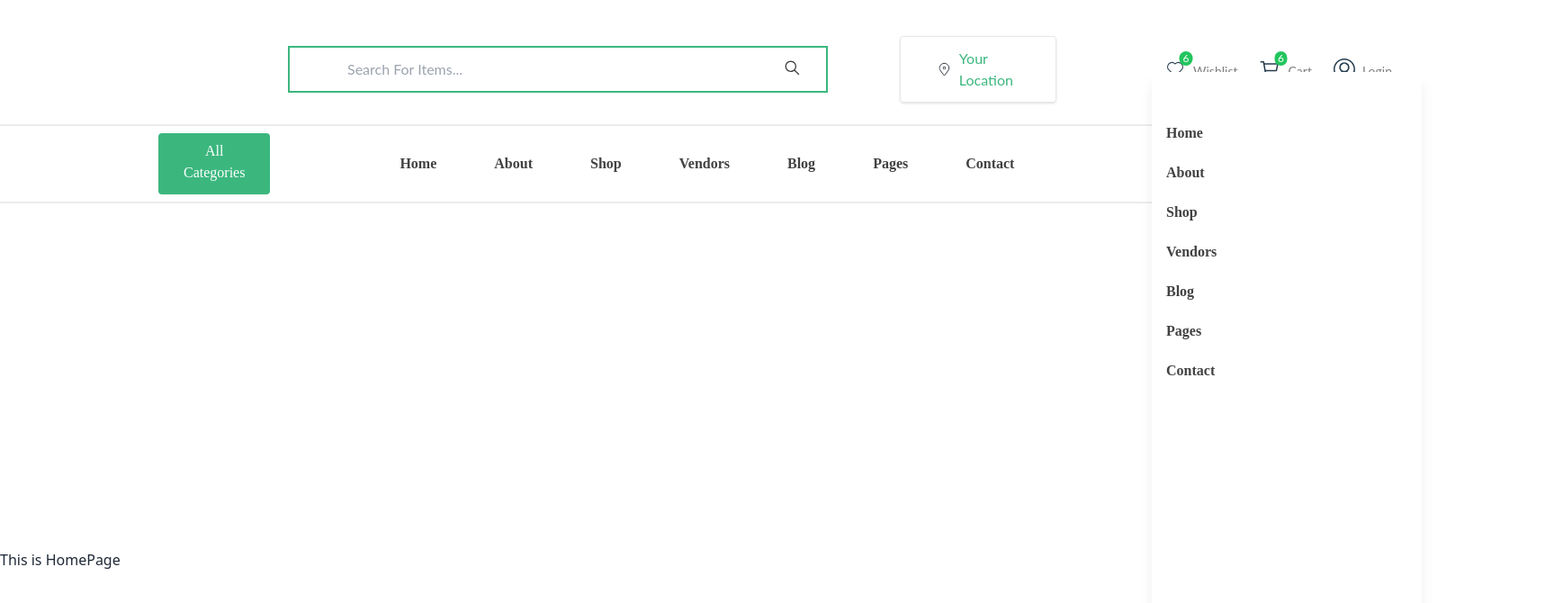
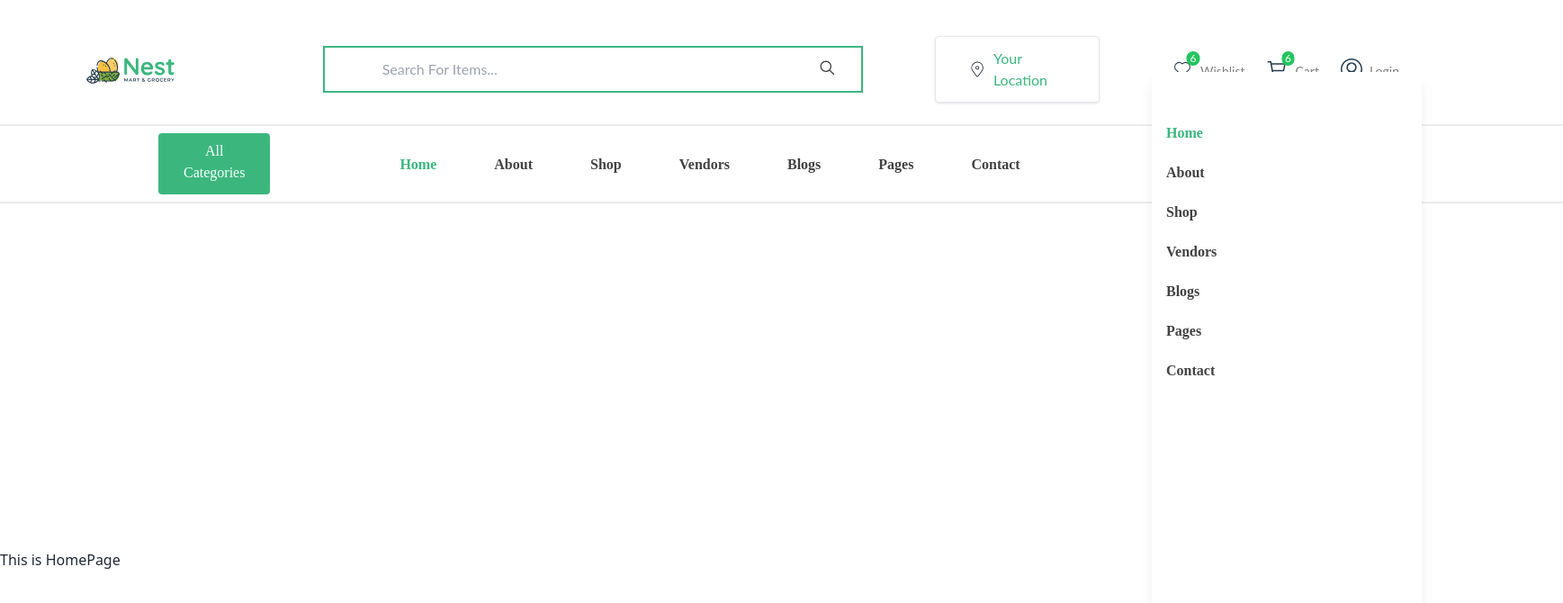
Before and after one commit to emonkhan500/E-Mart-Client, a React (Vite) app: page / in a window 1280 px wide. Shown: the top 670 px of the page at 90% size, 1737 px wide, since content can reach past the window. Built offline with nearby package versions, Linux system fonts and the light colour scheme.

Commit message:
nav % sabnav desing complete

```diff
--- a/src/Shared/Nav/Nav.jsx
+++ b/src/Shared/Nav/Nav.jsx
@@ -9,29 +9,101 @@ import { CiHeart, CiLocationOn, CiMenuFries } from "react-icons/ci";
 import { IoCartOutline } from "react-icons/io5";
 import { VscAccount } from "react-icons/vsc";
 import SabNav from "./SabNav";
+import { NavLink } from "react-router-dom";
 
 const Nav = () => {
 
   const [mobileSidebarOpen, setMobileSidebarOpen] = useState(false);
 
+  const navlinks = (
+    <>
+  <li>
+    <NavLink
+    to='/'
+    className={({isActive})=>isActive ?"quick font-extrabold text-[#3BB77E]":"quick font-bold text-[#424242]"}
+    >
+  Home
+
+    </NavLink>
+  </li>
+  <li>
+    <NavLink
+    to='/about'
+    className={({isActive})=>isActive ?"quick font-extrabold text-[#3BB77E]":"quick font-bold text-[#424242]"}
+    >
+  About
+
+    </NavLink>
+  </li>
+  <li>
+    <NavLink
+    to='/shop'
+    className={({isActive})=>isActive ?"quick font-extrabold text-[#3BB77E]":"quick font-bold text-[#424242]"}
+    >
+  Shop
+
+    </NavLink>
+  </li>
+  <li>
+    <NavLink
+    to='/vendors'
+    className={({isActive})=>isActive ?"quick font-extrabold text-[#3BB77E]":"quick font-bold text-[#424242]"}
+    >
+  Vendors
+
+    </NavLink>
+  </li>
+  <li>
+    <NavLink
+    to='/blogs'
+    className={({isActive})=>isActive ?"quick font-extrabold text-[#3BB77E]":"quick font-bold text-[#424242]"}
+    >
+  Blogs
+
+    </NavLink>
+  </li>
+  <li>
+    <NavLink
+    to='/pages'
+    className={({isActive})=>isActive ?"quick font-extrabold text-[#3BB77E]":"quick font-bold text-[#424242]"}
+    >
+  Pages
+
+    </NavLink>
+  </li>
+  <li>
+    <NavLink
+    to='/contact'
+    className={({isActive})=>isActive ?"quick font-extrabold text-[#3BB77E]":"quick font-bold text-[#424242]"}
+    >
+  Contact
+
+    </NavLink>
+  </li>
+
+
+
+  </>
+  )
+
   return (
-    <div className="flex flex-col ">
-      <nav className="lato flex items-center gap-8 lg:gap-20 lg:px-20 mx-auto  h-auto mt-10 mb-6">
+    <div className="w-screen flex flex-col ">
+      <nav className=" lato flex items-center gap-8 lg:gap-20 md:px-4  mx-auto  h-auto mt-10 mb-6">
         {/* small menu */}
         <div>
           <CiMenuFries
-            className="text-[1.6rem]  md:pl-0 text-[#424242]c cursor-pointer md:hidden flex"
+            className="text-[1.6rem]  md:pl-0 text-[#424242]c cursor-pointer lg:hidden flex"
             onClick={() => setMobileSidebarOpen(!mobileSidebarOpen)}
           />
         </div>
 
         {/* logo */}
 
-        <div className="">
+        <div className="w-32  md:w-[160px] lg:w-[200px] lg:pr-20">
           <img
             src={logo}
             alt="logo"
-            className="w-32 md:w-[160px] lg:w-[200px] lg:pr-20"
+            className=""
           />
         </div>
 
@@ -45,12 +117,12 @@ const Nav = () => {
           </div>
         </div>
         {/*  location div */}
-        <div className=" border rounded px-10 py-3 shadow hidden lg:flex gap-2 items-center justify-center ">
+        <div className=" border rounded px-9 py-3 shadow hidden lg:flex gap-2 items-center justify-center ">
           <CiLocationOn className="text-2xl" />
           <h1 className="text-[#3BB77E]">Your Location</h1>
         </div>
         {/* lcon div */}
-        <div className="flex items-center pl-10 gap-2 md:gap-6">
+        <div className="flex items-center  gap-2 md:gap-6">
           {/*wishlist icon */}
           <div className="flex gap-2 items-center justify-center">
             <div className="indicator">
@@ -99,19 +171,13 @@ const Nav = () => {
     mobileSidebarOpen ? "translate-x-0" : "translate-x-full"
   }`}
 >
-  <ul className="quick font-bold gap-[20px] text-[1rem] flex flex-col text-[#424242] mt-10">
-    <li className="cursor-pointer">Home</li>
-    <li className="cursor-pointer">About</li>
-    <li className="cursor-pointer">Shop</li>
-    <li className="cursor-pointer">Vendors</li>
-    <li className="cursor-pointer">Blog</li>
-    <li className="cursor-pointer">Pages</li>
-    <li className="cursor-pointer">Contact</li>
+  <ul className=" gap-[20px] text-[1rem] flex flex-col  mt-10">
+    {navlinks}
   </ul>
 </aside>
 
       </nav>
-      <div className="hidden md:block">
+      <div className="w-fit hidden lg:block">
       <SabNav></SabNav>
       </div>
     </div>
@@ -119,5 +185,3 @@ const Nav = () => {
 };
 
 export default Nav;
-
-// {/* nav links */}
--- a/src/Shared/Nav/SabNav.jsx
+++ b/src/Shared/Nav/SabNav.jsx
@@ -3,25 +3,93 @@ import { BsArrowRight } from "react-icons/bs";
 import { CgIfDesign } from "react-icons/cg";
 import { FaCubesStacked } from "react-icons/fa6";
 import { BiSupport } from "react-icons/bi";
+import { NavLink } from "react-router-dom";
 
 const SabNav = () => {
+
+const navlinks = (
+  <>
+<li>
+  <NavLink
+  to='/'
+  className={({isActive})=>isActive ?"quick font-extrabold text-[#3BB77E]":"quick font-bold text-[#424242]"}
+  >
+Home
+
+  </NavLink>
+</li>
+<li>
+  <NavLink
+  to='/about'
+  className={({isActive})=>isActive ?"quick font-extrabold text-[#3BB77E]":"quick font-bold text-[#424242]"}
+  >
+About
+
+  </NavLink>
+</li>
+<li>
+  <NavLink
+  to='/shop'
+  className={({isActive})=>isActive ?"quick font-extrabold text-[#3BB77E]":"quick font-bold text-[#424242]"}
+  >
+Shop
+
+  </NavLink>
+</li>
+<li>
+  <NavLink
+  to='/vendors'
+  className={({isActive})=>isActive ?"quick font-extrabold text-[#3BB77E]":"quick font-bold text-[#424242]"}
+  >
+Vendors
+
+  </NavLink>
+</li>
+<li>
+  <NavLink
+  to='/blogs'
+  className={({isActive})=>isActive ?"quick font-extrabold text-[#3BB77E]":"quick font-bold text-[#424242]"}
+  >
+Blogs
+
+  </NavLink>
+</li>
+<li>
+  <NavLink
+  to='/pages'
+  className={({isActive})=>isActive ?"quick font-extrabold text-[#3BB77E]":"quick font-bold text-[#424242]"}
+  >
+Pages
+
+  </NavLink>
+</li>
+<li>
+  <NavLink
+  to='/contact'
+  className={({isActive})=>isActive ?"quick font-extrabold text-[#3BB77E]":"quick font-bold text-[#424242]"}
+  >
+Contact
+
+  </NavLink>
+</li>
+
+
+
+</>
+)
+
+
+
   return (
-    <div className="border-[#ECECEC] border-t-2 border-b-2 ">
+    <div className="border-[#ECECEC]  border-t-2 border-b-2 ">
       <div className=" flex md:px-9 lg:px-44 mx-auto mt-2 mb-2 md:gap-10 lg:gap-36 ">
         {/* all category div */}
         <div className="px-7 py-2 bg-[#3BB77E] text-white rounded quick ">
           <button>All Categories</button>
         </div>
         {/*navlink pages */}
-        <ul className="quick font-bold items-center md:gap-10 lg:gap-16 text-[1rem] text-[#424242] md:flex hidden">
-          <li className="">Home</li>
-          <li className="">About</li>
-          <li className="">Shop</li>
-
-          <li>Vendors</li>
-          <li>Blog</li>
-          <li>Pages</li>
-          <li>Contact</li>
+        <ul className=" items-center md:gap-10 lg:gap-16 text-[1rem]  md:flex hidden">
+        {navlinks}
         </ul>
         {/* contact div */}
         <div className="lg:flex gap-6 justify-center items-center hidden  ml-24">
```
